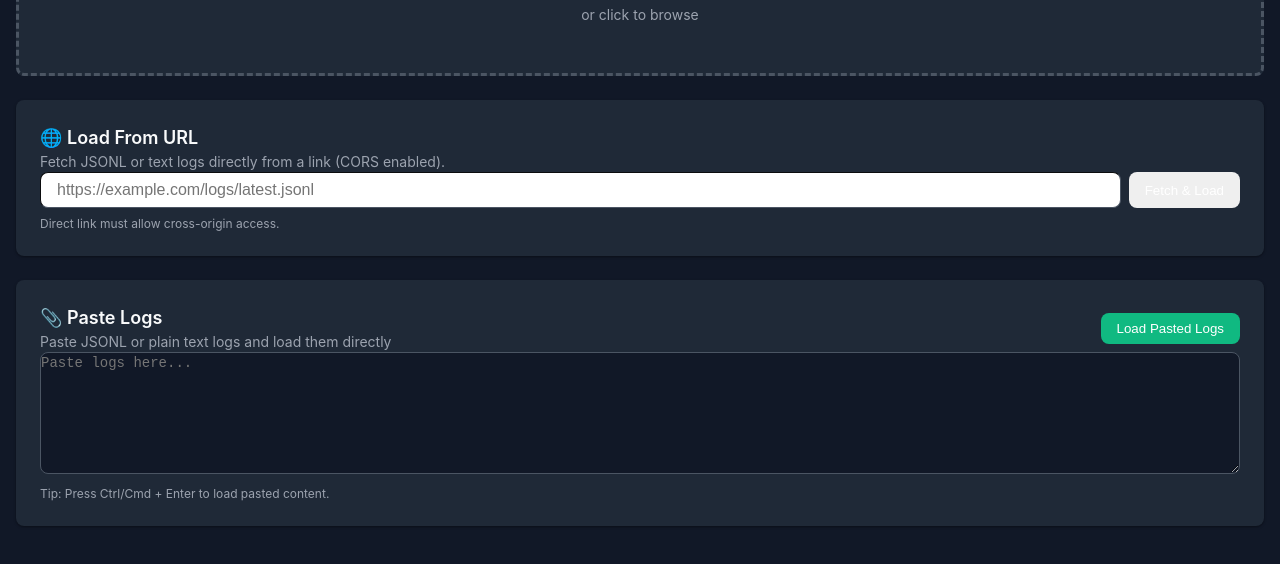
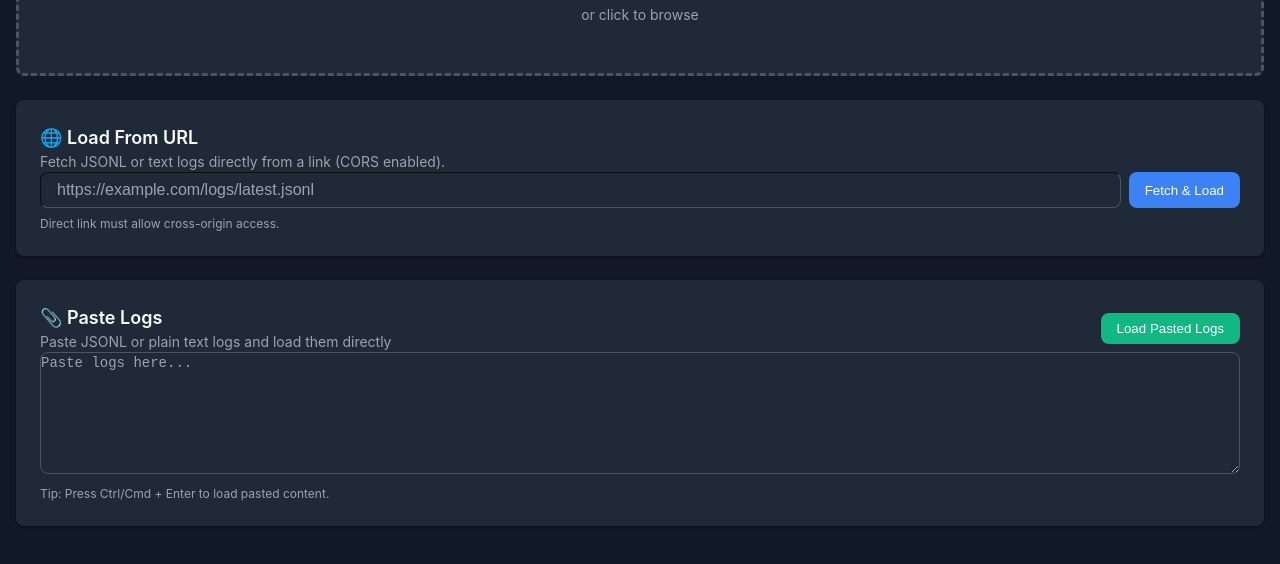
Before and after one commit to egorsmkv/egorsmkv.github.io, a plain HTML site: page loguru-viewer/index.html in a window 1280 px wide. Both pictures are taken after a click on the button "Toggle dark mode". Shown: the part 290-854 px from the top of the page. Drawn offline with Linux system fonts and the light colour scheme.

Commit message:
Update index.html

```diff
--- a/loguru-viewer/index.html
+++ b/loguru-viewer/index.html
@@ -38,6 +38,7 @@
             --stat-card-bg: #f8fafc;
             --modal-bg: #ffffff;
             --shadow-color: rgba(0, 0, 0, 0.1);
+            color-scheme: light;
         }
 
         [data-theme="dark"] {
@@ -61,6 +62,7 @@
             --stat-card-bg: #1f2937;
             --modal-bg: #1f2937;
             --shadow-color: rgba(0, 0, 0, 0.3);
+            color-scheme: dark;
         }
 
         * {
@@ -120,8 +122,10 @@
         .bg-gray-50 { background-color: var(--bg-gray-50); }
         .bg-gray-100 { background-color: var(--bg-gray-100); }
         .bg-gray-200 { background-color: var(--bg-gray-200); }
+        .bg-blue-500 { background-color: #3b82f6; }
         .bg-red-500 { background-color: #ef4444; }
         .bg-green-500 { background-color: #10b981; }
+        .hover\:bg-blue-600:hover { background-color: #2563eb; }
         .hover\:bg-red-600:hover { background-color: #dc2626; }
         .hover\:bg-green-600:hover { background-color: #059669; }
         .rounded-lg { border-radius: 0.5rem; }
@@ -219,6 +223,19 @@
             font-size: 1rem;
             outline: none;
         }
+        .input-surface {
+            background-color: var(--bg-tertiary);
+            color: var(--text-primary);
+            border-color: var(--border-color);
+            transition: background-color 0.2s ease, border-color 0.2s ease, color 0.2s ease;
+        }
+        .input-surface::placeholder {
+            color: var(--text-muted);
+        }
+        .input-surface:focus {
+            background-color: var(--bg-secondary);
+            border-color: #3b82f6;
+        }
 
         @media (max-width: 640px) {
             button {
@@ -488,14 +505,14 @@
         </div>
 
         <!-- Load From URL -->
-        <div class="bg-white rounded-lg p-6 mb-6 shadow">
+        <div id="loadUrlSection" class="bg-white rounded-lg p-6 mb-6 shadow">
             <div class="mb-3">
                 <p class="text-lg font-semibold text-gray-800">🌐 Load From URL</p>
                 <p class="text-sm text-gray-500">Fetch JSONL or text logs directly from a link (CORS enabled).</p>
             </div>
             <div class="flex flex-wrap gap-2">
                 <input type="text" id="urlInput" placeholder="https://example.com/logs/latest.jsonl"
-                    class="flex-1 px-4 py-2 border border-gray-300 rounded-lg focus:outline-none focus:ring-2 focus:ring-blue-500" style="min-width: 220px;">
+                    class="input-surface flex-1 px-4 py-2 border border-gray-300 rounded-lg focus:outline-none focus:ring-2 focus:ring-blue-500" style="min-width: 220px;">
                 <button id="loadUrlBtn" class="bg-blue-500 hover:bg-blue-600 text-white px-4 py-2 rounded-lg transition whitespace-nowrap">
                     Fetch &amp; Load
                 </button>
@@ -504,7 +521,7 @@
         </div>
 
         <!-- Paste Logs -->
-        <div class="bg-white rounded-lg p-6 mb-6 shadow">
+        <div id="pasteLogsSection" class="bg-white rounded-lg p-6 mb-6 shadow">
             <div class="flex items-center justify-between mb-3">
                 <div>
                     <p class="text-lg font-semibold text-gray-800">📎 Paste Logs</p>
@@ -514,7 +531,7 @@
                     Load Pasted Logs
                 </button>
             </div>
-            <textarea id="pasteInput" class="w-full border border-gray-300 rounded-lg p-3 text-sm text-gray-800 bg-gray-50" rows="6" placeholder="Paste logs here..."></textarea>
+            <textarea id="pasteInput" class="input-surface w-full border border-gray-300 rounded-lg p-3 text-sm text-gray-800" rows="6" placeholder="Paste logs here..."></textarea>
             <p class="text-xs text-gray-500 mt-2">Tip: Press Ctrl/Cmd + Enter to load pasted content.</p>
         </div>
 
@@ -593,7 +610,7 @@
             </div>
             <div class="flex flex-wrap items-center gap-3 controls-wrapper">
                 <input type="text" id="searchInput" placeholder="Search logs..."
-                    class="flex-1 px-4 py-2 border border-gray-300 rounded-lg focus:outline-none focus:ring-2 focus:ring-blue-500" style="min-width: 200px;">
+                    class="input-surface flex-1 px-4 py-2 border border-gray-300 rounded-lg focus:outline-none focus:ring-2 focus:ring-blue-500" style="min-width: 200px;">
                 <div class="flex flex-wrap gap-2 button-group">
                     <button id="sortToggle" class="bg-gray-200 hover:bg-gray-300 text-gray-800 px-4 py-2 rounded-lg transition whitespace-nowrap">
                         Sort by Time: Oldest ↑
@@ -618,7 +635,7 @@
                     Close
                 </button>
             </div>
-            <textarea id="copyTextArea" class="w-full border border-gray-300 rounded-lg p-3 text-sm font-mono text-gray-800 bg-gray-50" rows="10" readonly></textarea>
+            <textarea id="copyTextArea" class="input-surface w-full border border-gray-300 rounded-lg p-3 text-sm font-mono text-gray-800" rows="10" readonly></textarea>
         </div>
 
         <!-- Log Table -->
@@ -724,9 +741,11 @@
         const dropZone = document.getElementById('dropZone');
         const fileInput = document.getElementById('fileInput');
         const fileInfo = document.getElementById('fileInfo');
+        const loadUrlSection = document.getElementById('loadUrlSection');
         const urlInput = document.getElementById('urlInput');
         const loadUrlBtn = document.getElementById('loadUrlBtn');
         const urlStatus = document.getElementById('urlStatus');
+        const pasteLogsSection = document.getElementById('pasteLogsSection');
         const filterSection = document.getElementById('filterSection');
         const logTableContainer = document.getElementById('logTableContainer');
         const logTableBody = document.getElementById('logTableBody');
@@ -816,6 +835,7 @@
             urlInput.value = '';
             setUrlStatus('Direct link must allow cross-origin access.', false);
             setUrlLoading(false);
+            collapseLoadPanels(false);
             fileInfo.classList.add('hidden');
             filterSection.classList.add('hidden');
             logTableContainer.classList.add('hidden');
@@ -892,9 +912,17 @@
             renderHistoryList();
         });
 
+        function collapseLoadPanels(shouldCollapse) {
+            [loadUrlSection, pasteLogsSection].forEach((section) => {
+                if (!section) return;
+                section.classList.toggle('hidden', shouldCollapse);
+            });
+        }
+
         function showLoadedState(label) {
             fileName.textContent = label;
             dropZone.classList.add('hidden');
+            collapseLoadPanels(true);
             fileInfo.classList.remove('hidden');
             filterSection.classList.remove('hidden');
             logTableContainer.classList.remove('hidden');
@@ -1419,7 +1447,7 @@
                 <div class="rounded-lg max-w-4xl w-full max-h-[80vh] overflow-hidden" style="background-color: var(--modal-bg);">
                     <div class="p-4 border-b flex justify-between items-center" style="border-color: var(--border-light);">
                         <h3 class="text-lg font-semibold" style="color: var(--text-primary);">Log Details</h3>
-                        <button class="text-2xl" style="color: var(--text-muted);">&times;</button>
+                        <button class="modal-icon-btn text-2xl" aria-label="Close log details">&times;</button>
                     </div>
                     <div class="p-4 overflow-auto max-h-[calc(80vh-60px)]">
                         <pre class="p-4 rounded text-sm overflow-x-auto" style="background-color: var(--bg-gray-100); color: var(--text-primary);">${escapeHtml(details)}</pre>
```
